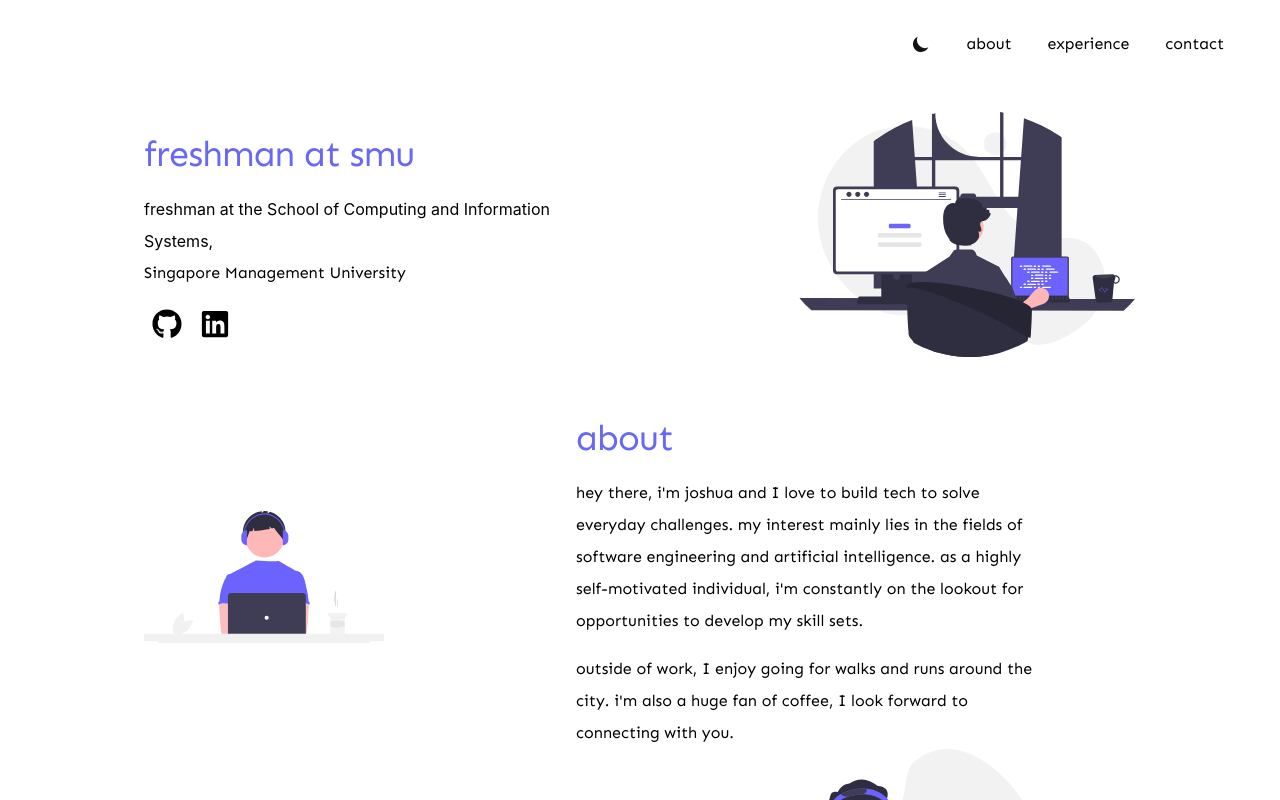
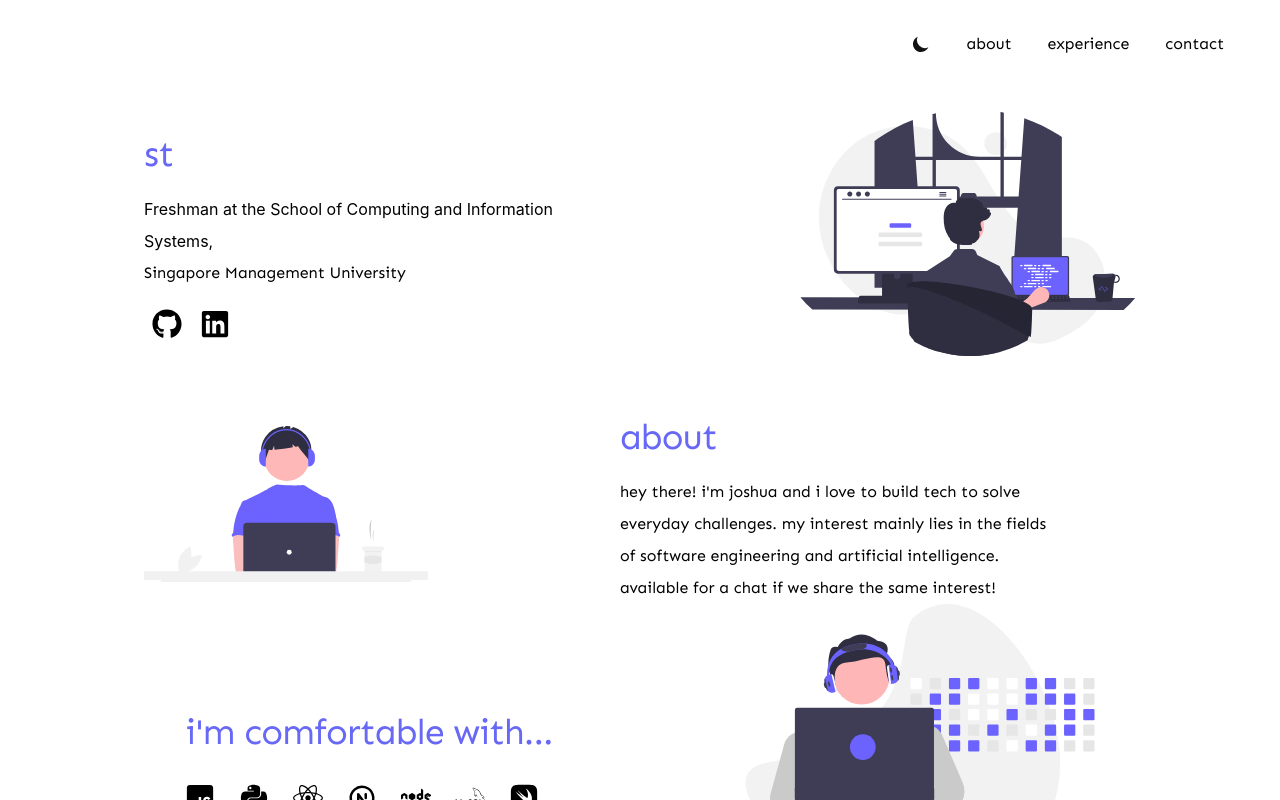
Before and after one commit to joshuadavidang/joshua-david-legacy, a Next.js app: page / in a window 1280 px wide. Shown: the top 800 px of the page. Built offline with nearby package versions, Linux system fonts and the light colour scheme.

Commit message:
content update

```diff
--- a/components/Landing.jsx
+++ b/components/Landing.jsx
@@ -26,18 +26,18 @@ export default function Landing(props) {
             sequence={[
               "joshua david",
               1000,
-              "freshman at smu",
+              "student",
               2000,
               "aspiring software engineer",
             ]}
             cursor={true}
             repeat={3}
-            speed={35}
+            speed={30}
             className="text-blue1 dark:text-blue1 md:text-4xl font-sen tracking-tight text-2xl"
           />
 
           <div className="pt-3 leading-loose text-md">
-            freshman at the School of Computing and Information Systems,
+            Freshman at the School of Computing and Information Systems,
             <p className="break-words">Singapore Management University</p>
           </div>
           <div className="flex flex-row gap-0.5 pt-3">
@@ -76,17 +76,10 @@ export default function Landing(props) {
 
           <div className="flex flex-col gap-4 pt-3 md:w-5/6 w-full leading-loose text-md">
             <p>
-              hey there, {"i'm"} joshua and I love to build tech to solve
+              hey there! {"i'm"} joshua and i love to build tech to solve
               everyday challenges. my interest mainly lies in the fields of
-              software engineering and artificial intelligence. as a highly
-              self-motivated individual, {"i'm"} constantly on the lookout for
-              opportunities to develop my skill sets.
-            </p>
-
-            <p>
-              outside of work, I enjoy going for walks and runs around the city.{" "}
-              {"i'm"} also a huge fan of coffee, I look forward to connecting
-              with you.
+              software engineering and artificial intelligence. available for a
+              chat if we share the same interest!
             </p>
           </div>
         </div>
```
